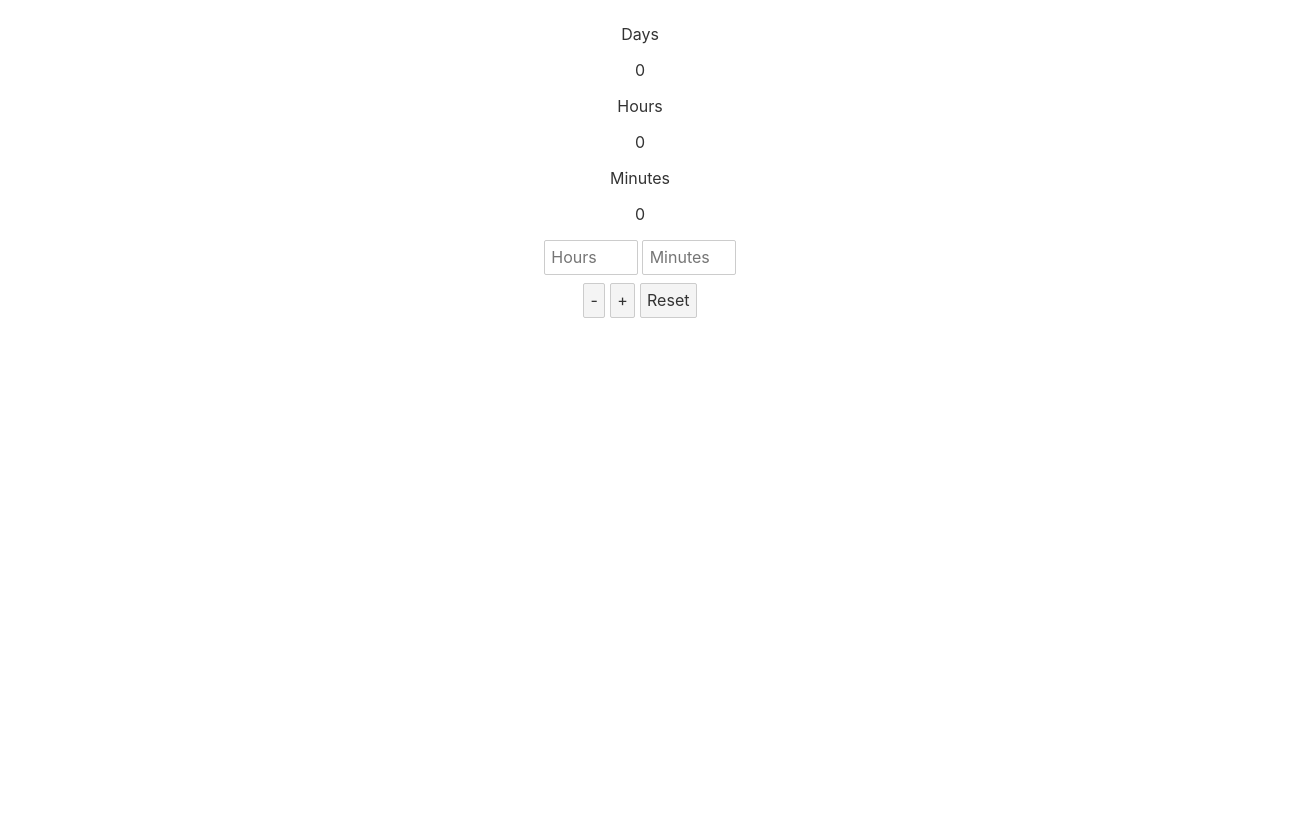
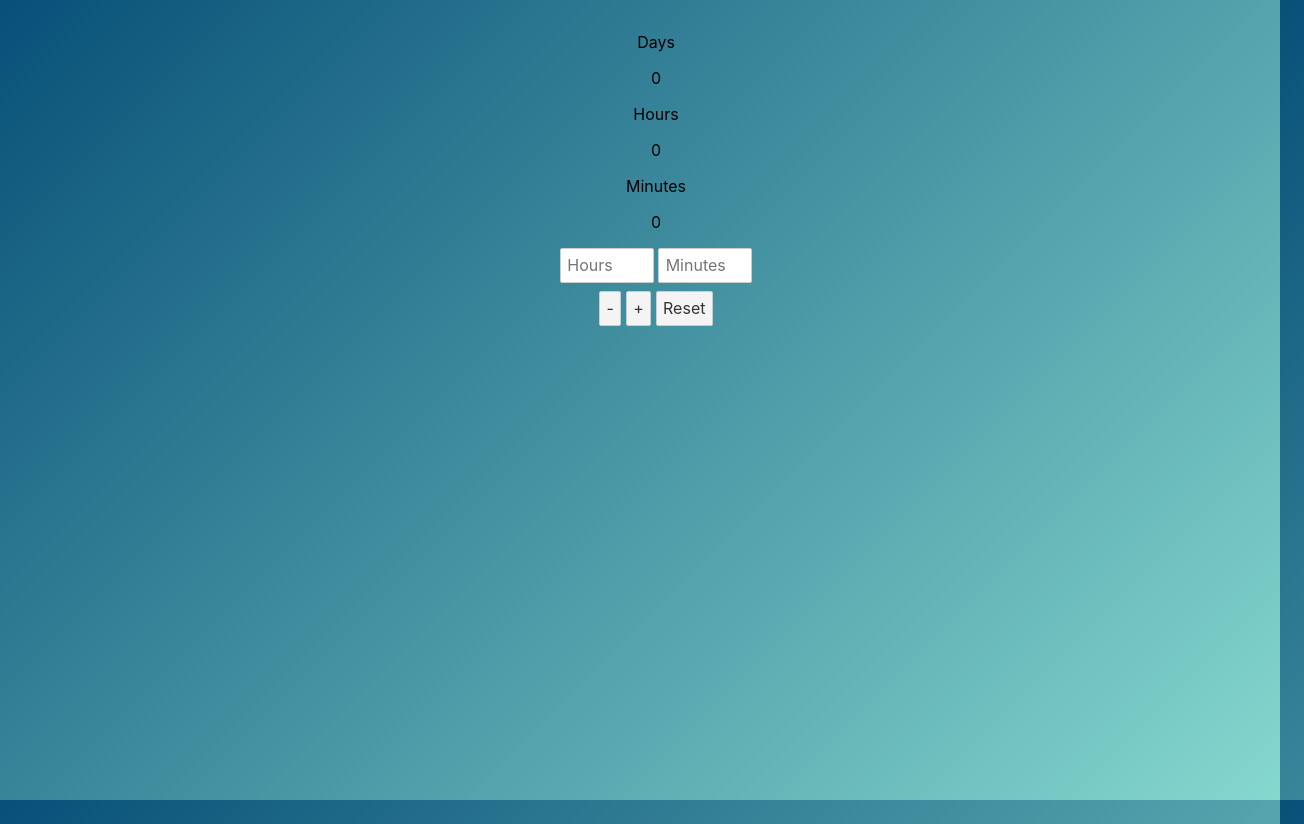
Before and after one commit to mozok/sumtime, a Svelte app: page / in a window 1280 px wide. Shown: the whole page, 1304 px wide, since content can reach past the window. Before the commit the page ends 800 px from the top, so only its background shows below. Built offline with nearby package versions, Linux system fonts and the light colour scheme.

Commit message:
add background style

```diff
--- a/public/global.css
+++ b/public/global.css
@@ -5,12 +5,12 @@ html, body {
 }
 
 body {
-	color: #333;
-	margin: 0;
+	height: 100%;
 	padding: 8px;
-	box-sizing: border-box;
+	background: #85D8CE;
+	background: linear-gradient(135deg, #085078, #85D8CE);
 	font-family: -apple-system, BlinkMacSystemFont, "Segoe UI", Roboto, Oxygen-Sans, Ubuntu, Cantarell, "Helvetica Neue", sans-serif;
-}
+  }
 
 a {
 	color: rgb(0,100,200);
```
